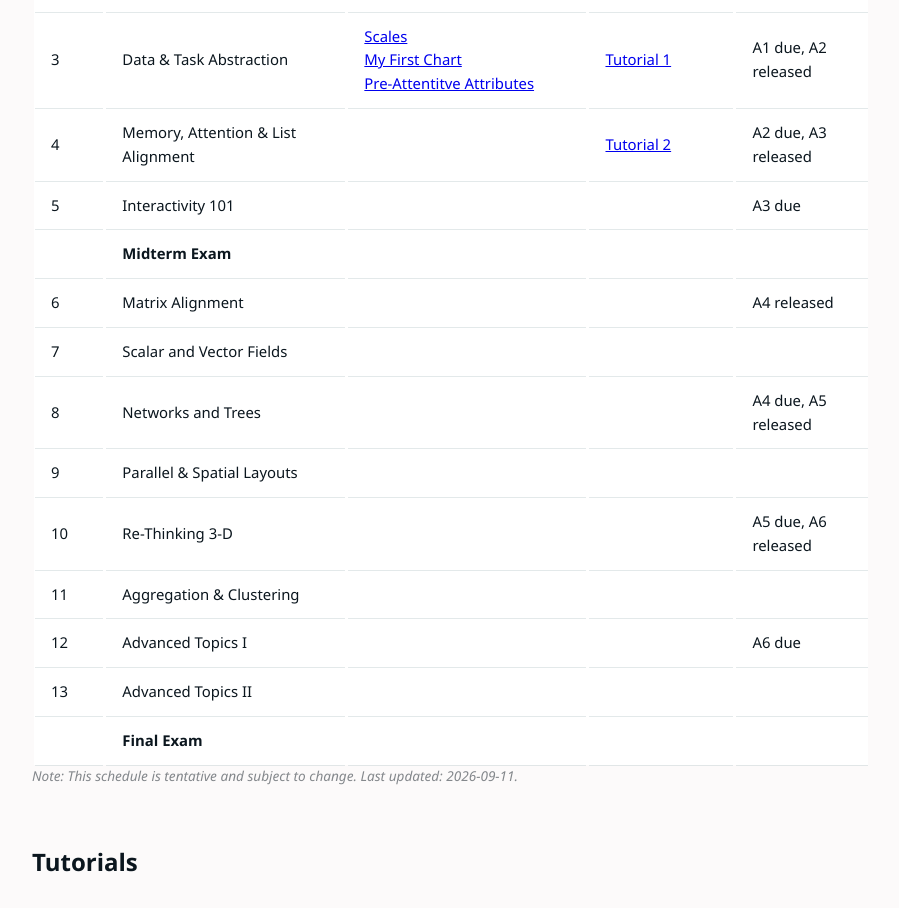
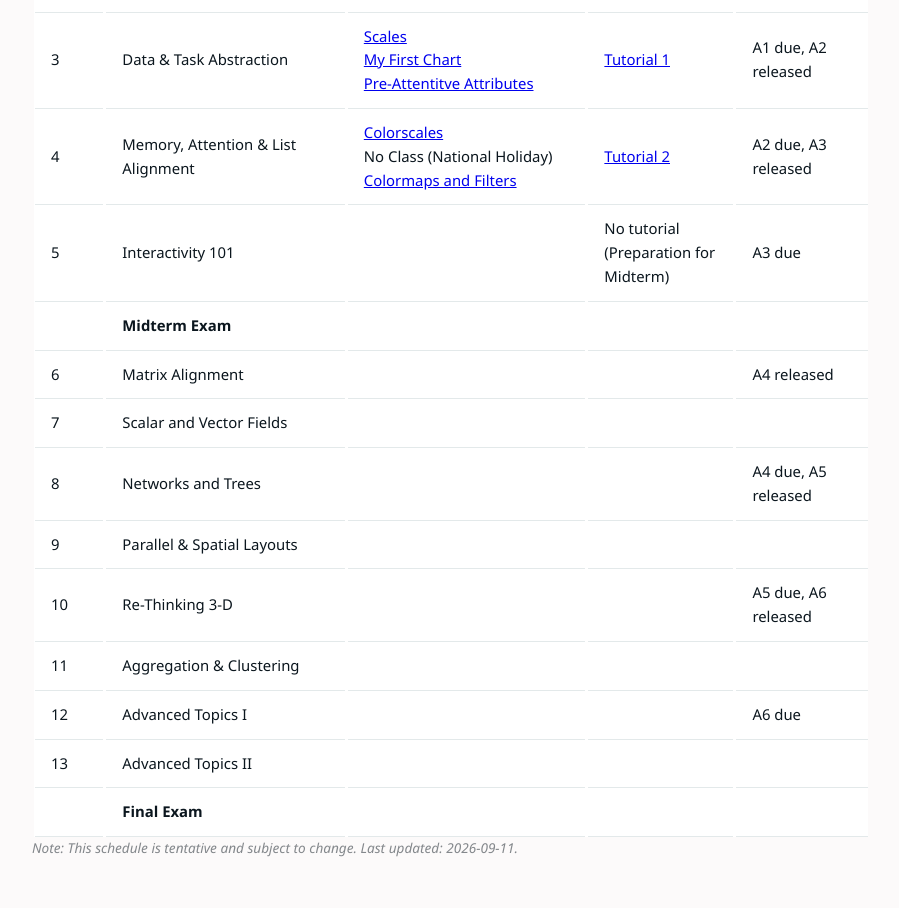
Before and after one commit to mishrs23/COMPSCI-3VA3, a plain HTML site: page index.html in a window 1280 px wide. Shown: the part 1056-1964 px from the top of the page, without its empty margins (190-1089 px from the left). Drawn offline with Linux system fonts and the light colour scheme.

Commit message:
lectures and schedule updated

```diff
--- a/index.html
+++ b/index.html
@@ -66,8 +66,8 @@
           <tr><td>1</td><td>Visualization Fundamentals</td><td><a href="https://github.com/Information-Visualization-3VA3-Fall2026/resources/tree/main/lectures">Introduction</a> <br> <a href="https://github.com/Information-Visualization-3VA3-Fall2026/resources/tree/main/lectures">Marks and Channels</a> <br> <a href="https://github.com/Information-Visualization-3VA3-Fall2026/resources/tree/main/lectures">Visual Encoding</a></td><td> No tutorial this week </a></td><td></td></tr>
           <tr><td>2</td><td>Introduction to Data-Driven Programming</td><td> <a href="https://github.com/Information-Visualization-3VA3-Fall2026/resources/tree/main/lectures"> D3 Selections</a> <br> <a href="https://github.com/Information-Visualization-3VA3-Fall2026/resources/tree/main/lectures">Data Joins</a> <br> <a href="https://github.com/Information-Visualization-3VA3-Fall2026/resources/tree/main/lectures">Gestalt Principles</a> </td><td><a href="https://github.com/Information-Visualization-3VA3-Fall2026/resources/tree/main/tutorials">Tutorial 0</a> </td><td>A1 released</td></tr>
           <tr><td>3</td><td> Data &amp; Task Abstraction</td><td>  <a href="https://github.com/Information-Visualization-3VA3-Fall2026/resources/tree/main/lectures"> Scales</a> <br> <a href="https://github.com/Information-Visualization-3VA3-Fall2026/resources/tree/main/lectures">My First Chart</a> <br> <a href="https://github.com/Information-Visualization-3VA3-Fall2026/resources/tree/main/lectures">Pre-Attentitve Attributes</a> </td><td> <a href="https://github.com/Information-Visualization-3VA3-Fall2026/resources/tree/main/tutorials">Tutorial 1</a> </td><td>A1 due, A2 released</td></tr>
-          <tr><td>4</td><td>Memory, Attention &amp; List Alignment</td><td></td><td> <a href="https://github.com/Information-Visualization-3VA3-Fall2026/resources/tree/main/tutorials">Tutorial 2</a>  </td><td>A2 due, A3 released</td></tr>
-          <tr><td>5</td><td>Interactivity 101</td><td></td><td></td><td>A3 due</td></tr>
+          <tr><td>4</td><td>Memory, Attention &amp; List Alignment</td><td> <a href="https://github.com/Information-Visualization-3VA3-Fall2026/resources/tree/main/lectures"> Colorscales</a> <br> No Class (National Holiday) <br><a href="https://github.com/Information-Visualization-3VA3-Fall2026/resources/tree/main/lectures">Colormaps and Filters</a></td><td> <a href="https://github.com/Information-Visualization-3VA3-Fall2026/resources/tree/main/tutorials">Tutorial 2</a>  </td><td>A2 due, A3 released</td></tr>
+          <tr><td>5</td><td>Interactivity 101</td><td></td><td> No tutorial (Preparation for Midterm)</td><td>A3 due</td></tr>
           <tr><td></td><td><strong>Midterm Exam</strong></td><td></td><td></td><td></td></tr>
           <tr><td>6</td><td>Matrix Alignment </td><td></td><td></td><td>A4 released</td></tr>
           <tr><td>7</td><td>Scalar and Vector Fields</td><td></td><td></td><td> </td></tr>
```
